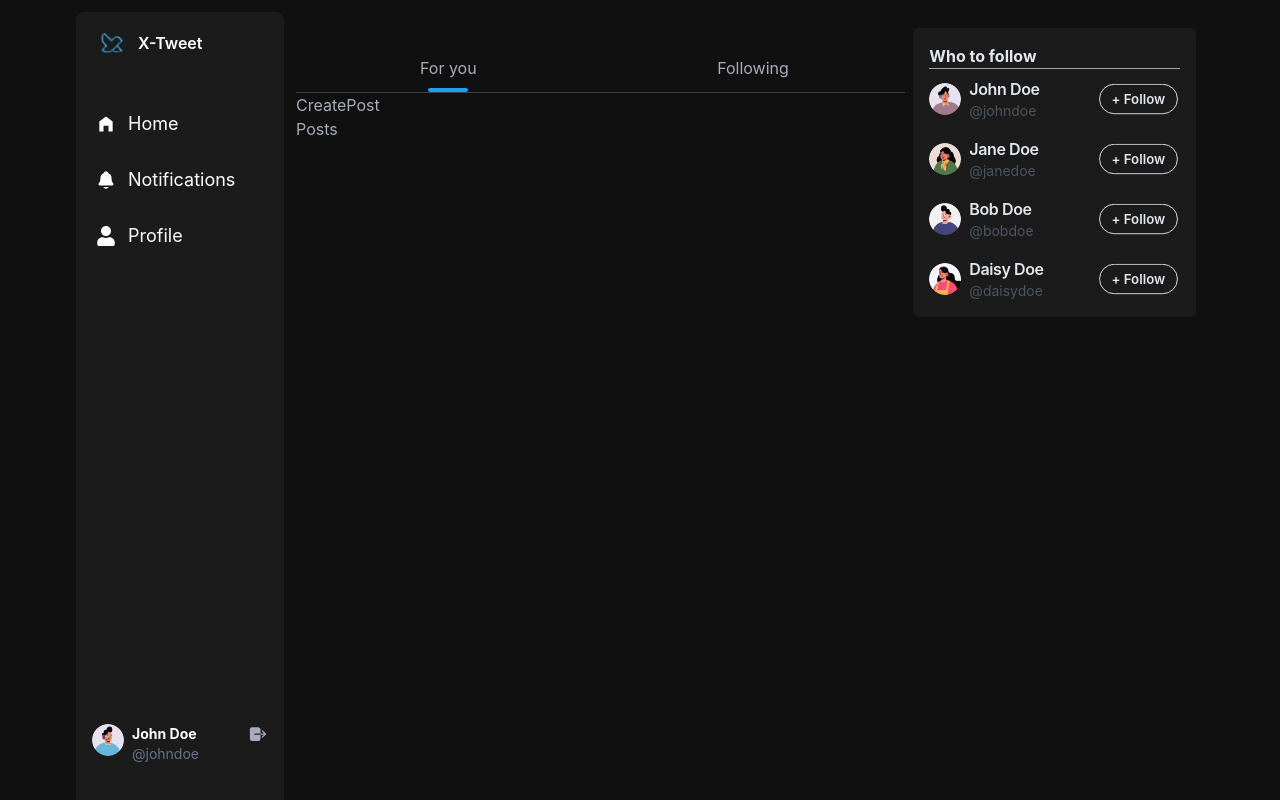
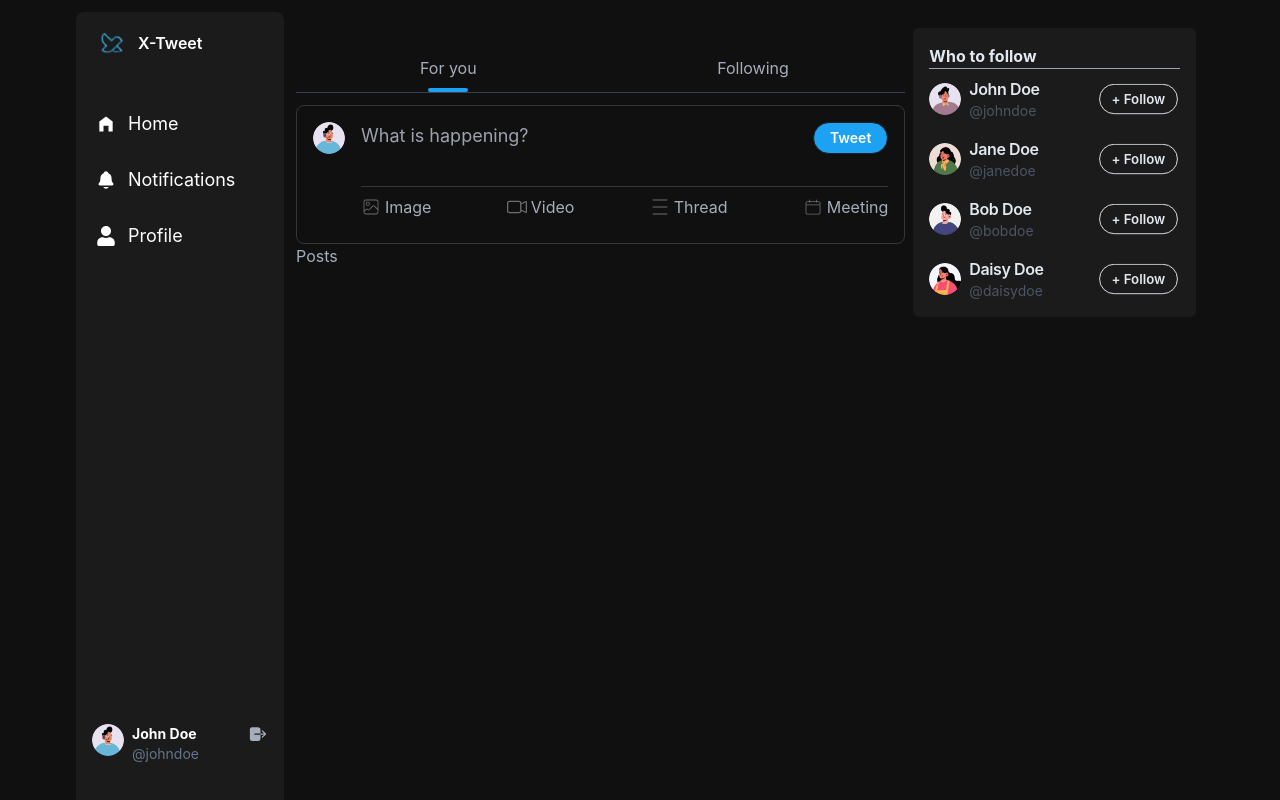
Before and after one commit to MikiZenebe/X-SocialMedia, a React (Vite) app in the folder client/: page / in a window 1280 px wide. Shown: the top 800 px of the page. Built offline with nearby package versions, Linux system fonts and the light colour scheme; the HTML template or start-up script is replaced by a standard one.

Commit message:
create-ui

```diff
--- a/client/src/components/CreatePost.jsx
+++ b/client/src/components/CreatePost.jsx
@@ -1,3 +1,124 @@
+import { CiImageOn, CiMenuBurger, CiCalendar } from "react-icons/ci";
+import { BsCameraVideo } from "react-icons/bs";
+import { useRef, useState } from "react";
+import { IoCloseSharp } from "react-icons/io5";
+
 export default function CreatePost() {
-  return <div>CreatePost</div>;
+  const [text, setText] = useState("");
+  const [img, setImg] = useState(null);
+
+  const imgRef = useRef(null);
+
+  const isPending = false;
+  const isError = false;
+
+  const data = {
+    profileImg: "/avatars/boy1.png",
+  };
+
+  const handleSubmit = (e) => {
+    e.preventDefault();
+    alert("Post created successfully");
+  };
+
+  const handleImgChange = (e) => {
+    const file = e.target.files[0];
+    if (file) {
+      const reader = new FileReader();
+      reader.onload = () => {
+        setImg(reader.result);
+      };
+      reader.readAsDataURL(file);
+    }
+  };
+
+  return (
+    <div className="flex p-4 items-start gap-4 border rounded-lg mt-3 border-[#363636]">
+      <div className="avatar">
+        <div className="w-8 rounded-full">
+          <img src={data.profileImg || "/avatar-placeholder.png"} />
+        </div>
+      </div>
+      <form className="flex flex-col gap-2 w-full" onSubmit={handleSubmit}>
+        <div className="flex">
+          <textarea
+            className="textarea w-full p-0 text-lg resize-none bg-transparent border-none focus:outline-none  border-gray-800"
+            placeholder="What is happening?"
+            value={text}
+            onChange={(e) => setText(e.target.value)}
+          />
+
+          <button className="btn bg-[#1da1f2] rounded-full btn-sm text-white px-4">
+            {isPending ? "Tweeting..." : "Tweet"}
+          </button>
+        </div>
+
+        {img && (
+          <div className="relative w-72 mx-auto">
+            <IoCloseSharp
+              className="absolute top-0 right-0 text-white bg-gray-800 rounded-full w-5 h-5 cursor-pointer"
+              onClick={() => {
+                setImg(null);
+                imgRef.current.value = null;
+              }}
+            />
+            <img
+              src={img}
+              className="w-full mx-auto h-72 object-contain rounded"
+            />
+          </div>
+        )}
+
+        <div className="flex justify-around md:justify-between border-t py-2 border-t-[#363636]">
+          <div>
+            <div className="flex gap-1 items-center cursor-pointer">
+              <CiImageOn
+                size={20}
+                className="fill-[#6e6e6e] cursor-pointer "
+                onClick={() => imgRef.current.click()}
+              />
+              <span className="hidden md:flex">Image</span>
+              <input
+                type="file"
+                hidden
+                ref={imgRef}
+                onChange={handleImgChange}
+              />
+            </div>
+          </div>
+          <div>
+            <div className="flex gap-1 items-center cursor-pointer">
+              <BsCameraVideo
+                size={20}
+                className="fill-[#6e6e6e] cursor-pointer "
+                onClick={() => imgRef.current.click()}
+              />
+              <span className="hidden md:flex">Video</span>
+            </div>
+          </div>
+          <div>
+            <div className="flex gap-1 items-center cursor-pointer">
+              <CiMenuBurger
+                size={20}
+                className="fill-[#6e6e6e] cursor-pointer "
+                onClick={() => imgRef.current.click()}
+              />
+              <span className="hidden md:flex">Thread</span>
+            </div>
+          </div>
+          <div>
+            <div className="flex gap-1 items-center cursor-pointer">
+              <CiCalendar
+                size={20}
+                className="fill-[#6e6e6e] cursor-pointer "
+                onClick={() => imgRef.current.click()}
+              />
+              <span className="hidden md:flex">Meeting</span>
+            </div>
+          </div>
+        </div>
+        {isError && <div className="text-red-500">Something went wrong</div>}
+      </form>
+    </div>
+  );
 }
```
